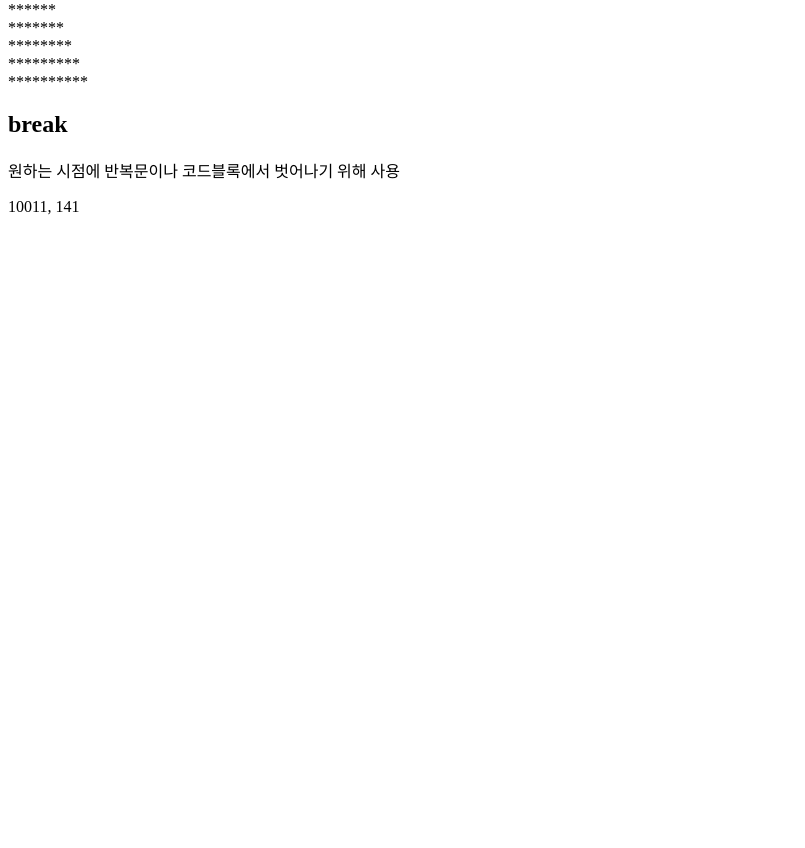
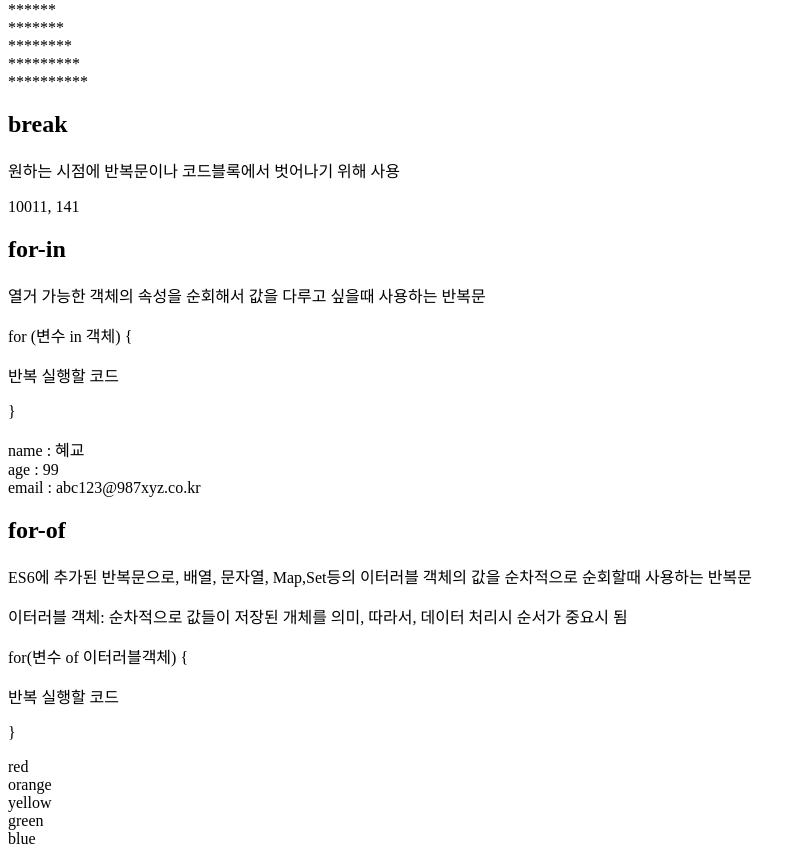
Before and after one commit to gongbu22/frontends, a FastAPI app: page /js/loop in a window 1280 px wide. Shown: the part 1095-1943 px from the top of the page, without its empty margins (0-805 px from the left). Before the commit the page ends 1310 px from the top, so only its background shows below. Run offline with FastAPI, Linux system fonts and the light colour scheme.

Commit message:
자바 스크립트 반복문 - for-of, for-in

```diff
--- a/views/templates/js/05loop.html
+++ b/views/templates/js/05loop.html
@@ -111,6 +111,53 @@
         document.write(`${sum}, ${cnt}`, '<br>');
     </script>
 
+    <h2>for-in</h2>
+    <p>열거 가능한 객체의 속성을 순회해서
+    값을 다루고 싶을때 사용하는 반복문</p>
+    <p>for (변수 in 객체) {</p>
+    <p>반복 실행할 코드</p>
+    <p>}</p>
+
+    <script>
+        const person = { //객체변수
+            name: '혜교',
+            age: 99,
+            email: 'abc123@987xyz.co.kr'
+        };
+        for (let key in person) {
+            document.write(`${key} : ${person[key]}`, '<br>');
+        }
+    </script>
+
+    <h2>for-of</h2>
+    <p>ES6에 추가된 반복문으로, 배열, 문자열, Map,Set등의
+     이터러블 객체의 값을 순차적으로 순회할때 사용하는 반복문</p>
+    <p>이터러블 객체: 순차적으로 값들이 저장된 개체를 의미,
+        따라서, 데이터 처리시 순서가 중요시 됨</p>
+    <p>for(변수 of 이터러블객체) {</p>
+    <p>반복 실행할 코드</p>
+    <p>}</p>
+
+    <script>
+        const colors = ['red', 'orange', 'yellow', 'green', 'blue'];
+        const say = 'Hello, World!!';
+
+        for (let i =0; i <= 5; ++i) {
+            document.write(`${colors[i]}`, '<br>');
+        } // 명령형 코드
+
+        for (let color of colors) {
+            document.write(`${color}`, '<br>');
+        } // 선언형 코드 - 권장
+
+        for (let char of say) {
+            document.write(`${char}`, ' ');
+        }
+    </script>
+
+
+
+
 
 
 </body>
```
